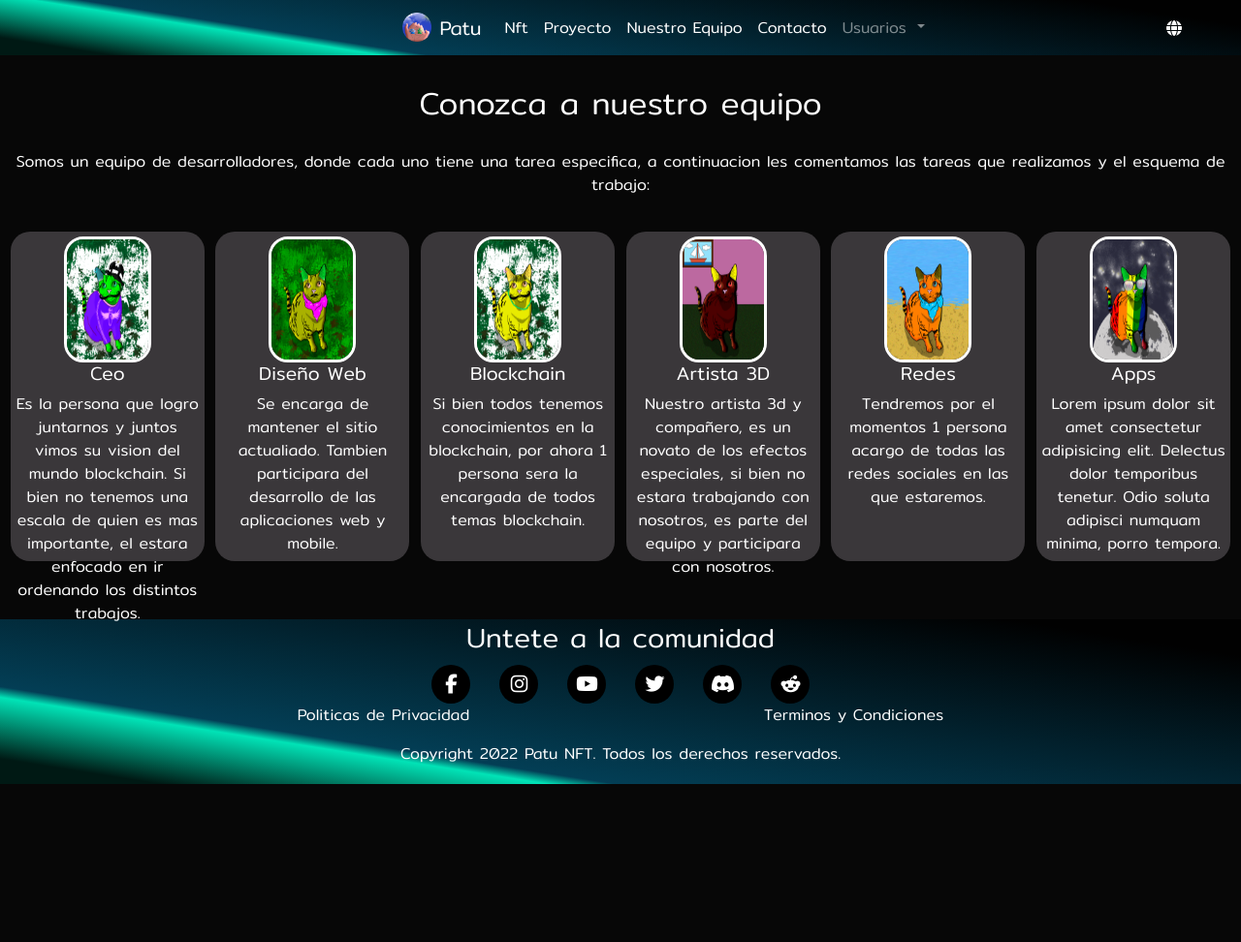
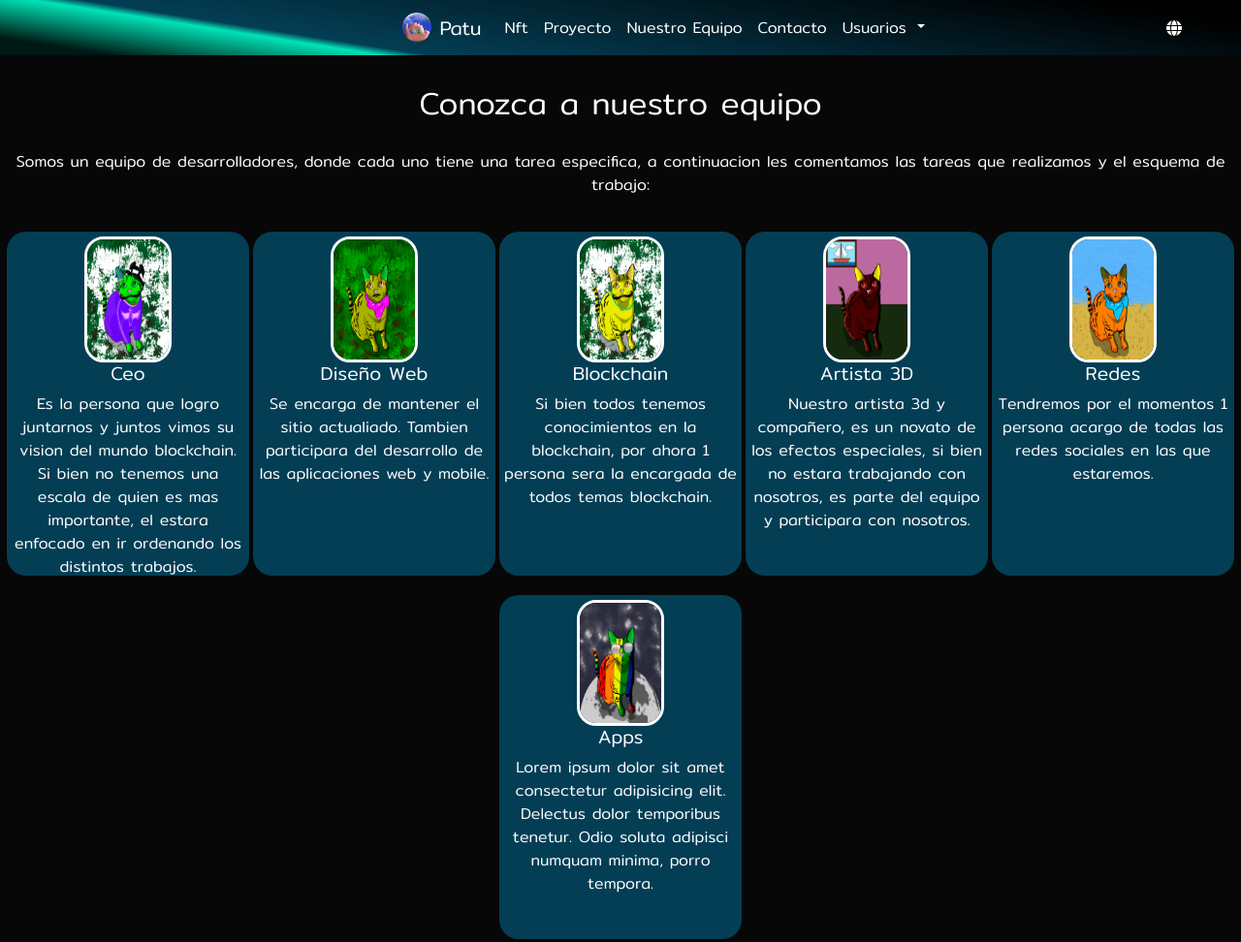
Before and after one commit to PatuProyect/Patu-Nft, a plain HTML site: page Pages/sobre-nosotros.html in a window 1280 px wide. Shown: the top 972 px of the page at 97% size. Before the commit the page ends 809 px from the top, so only its background shows below. Drawn offline with nearby package versions, Linux system fonts and the light colour scheme.

Commit message:
bootstrap

```diff
--- a/css/estilos.css
+++ b/css/estilos.css
@@ -90,6 +90,9 @@ header{
 }
 .navbar-nav{
     align-items: flex-end;
+}
+.navbar-dark .navbar-nav .nav-link{
+    color: white;
 }
 h2{
     padding: 15px;
@@ -231,7 +234,7 @@ ol li{
     }
 .proyecto{
     border-radius: 20px;
-    background-color: rgb(58 55 58);
+    background-color: rgba(3,62,85,1);
     margin-top: 20px;
     margin-bottom: 20px;
     margin-left: 3%;
@@ -253,10 +256,10 @@ h4{
     justify-content: space-around;
 }
 .nosotrosBox{
-    width: 200px;
-    height: 340px;
+    width: 250px;
+    height: 355px;
     padding: 5px;
-    background-color: rgb(58 55 58);
+    background-color: rgba(3,62,85,1) ;
     border-radius: 20px;
     margin-top: 20px;
 }
@@ -281,7 +284,7 @@ h4{
     width: 300px;
     height: 420px;
     padding: 5px;
-    background-color: rgb(58 55 58);
+    background-color: rgba(3,62,85,1);
     border-radius: 20px;
 }
 .nftBox p{
```
Also changed, not shown: Pages/un-descanso.html (+1 -1 lines).
